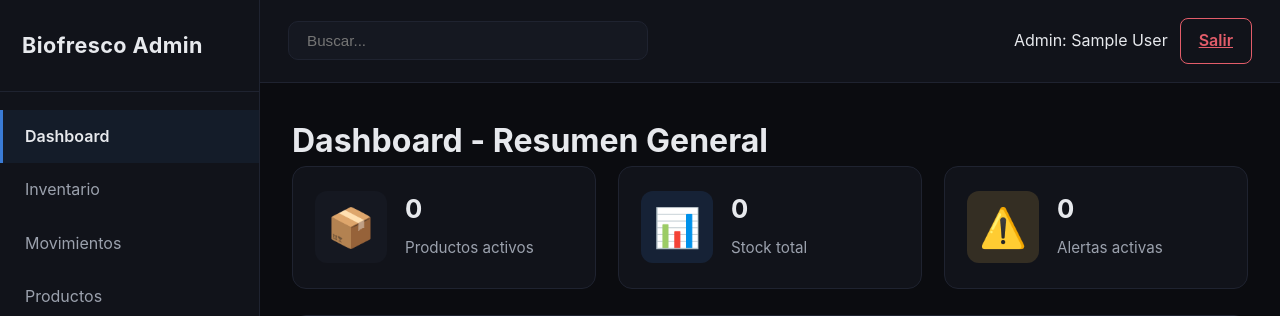
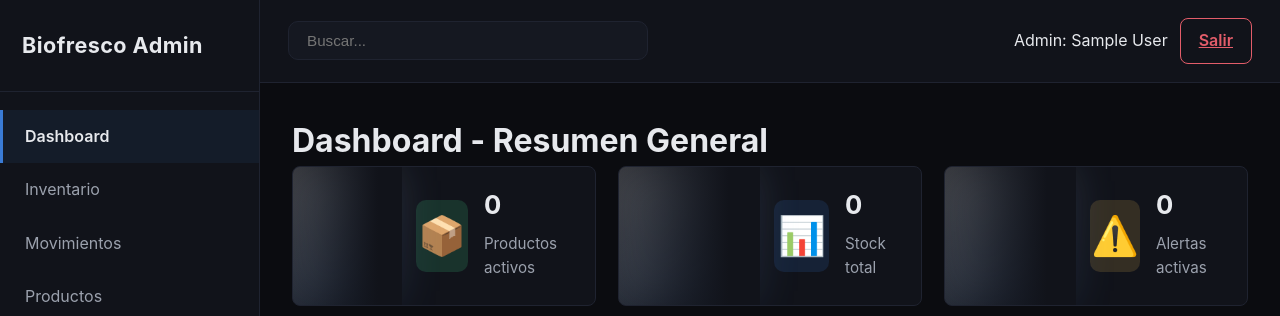
Before and after one commit to JagerBombAsme/BiofrescoDDR-AF, a Django app: page / in a window 1280 px wide. Shown: the top 316 px of the page. Run offline with Django 4.2, Linux system fonts and the light colour scheme; the visitor is signed in with stand-in values (Sample User, id 1); data comes from the database, SQL or seed files in the repository; data that the repository does not hold is empty.

Commit message:
Refinar distribucion de tarjetas

```diff
--- a/PaginaWeb/static/css/adminstyles.css
+++ b/PaginaWeb/static/css/adminstyles.css
@@ -225,18 +225,56 @@ body {
 
 .stat-card {
     background: var(--surface);
-    padding: 22px;
-    border-radius: 14px;
+    border-radius: 8px;
     border: 1px solid var(--border);
-    display: flex;
-    align-items: center;
-    gap: 18px;
+    display: grid;
+    grid-template-columns: 1fr 1fr;
+    align-items: stretch;
+    min-height: 140px;
+    overflow: hidden;
     transition: transform 0.2s ease, border-color 0.2s ease;
 }
 
 .stat-card:hover {
     transform: translateY(-4px);
     border-color: var(--accent);
+}
+
+.stat-card__media {
+    position: relative;
+    min-height: 120px;
+    --card-image: none;
+    background-image:
+        var(--card-image),
+        linear-gradient(135deg, rgba(255, 255, 255, 0.16), rgba(58, 123, 213, 0.12));
+    background-size: cover, 100% 100%;
+    background-repeat: no-repeat;
+    background-position: center;
+    isolation: isolate;
+}
+
+.stat-card__media::before {
+    content: "";
+    position: absolute;
+    inset: 0;
+    background: linear-gradient(120deg, rgba(255, 255, 255, 0.28), rgba(58, 123, 213, 0.18));
+    filter: blur(22px);
+    opacity: 0.7;
+    z-index: -1;
+}
+
+.stat-card__media::after {
+    content: "";
+    position: absolute;
+    inset: 0;
+    background: linear-gradient(to right, rgba(11, 12, 16, 0.15), var(--surface) 78%);
+}
+
+.stat-card__content {
+    display: flex;
+    align-items: center;
+    gap: 16px;
+    padding: 18px 18px 18px 14px;
 }
 
 .stat-icon {
@@ -246,13 +284,14 @@ body {
     display: flex;
     align-items: center;
     justify-content: center;
-    border-radius: 12px;
+    border-radius: 10px;
     background: var(--surface-alt);
 }
 
 .stat-card.blue .stat-icon { background: rgba(58, 123, 213, 0.15); }
 .stat-card.orange .stat-icon { background: rgba(208, 167, 78, 0.18); }
 .stat-card.red .stat-icon { background: rgba(227, 93, 106, 0.18); }
+.stat-card.green .stat-icon { background: rgba(63, 191, 127, 0.18); }
 
 .stat-info h3 {
     font-size: 1.6rem;
--- a/PaginaWeb/templates/dashboard.html
+++ b/PaginaWeb/templates/dashboard.html
@@ -8,26 +8,35 @@
 <!-- Stats Cards -->
 <div class="stats-grid">
     <div class="stat-card green">
+        <div class="stat-card__media" aria-hidden="true"></div>
+        <div class="stat-card__content">
             <div class="stat-icon">📦</div>
             <div class="stat-info">
                 <h3>{{ total_productos }}</h3>
                 <p>Productos activos</p>
             </div>
         </div>
+    </div>
 
     <div class="stat-card blue">
+        <div class="stat-card__media" aria-hidden="true"></div>
+        <div class="stat-card__content">
             <div class="stat-icon">📊</div>
             <div class="stat-info">
                 <h3>{{ total_stock|floatformat:0 }}</h3>
                 <p>Stock total</p>
             </div>
         </div>
+    </div>
 
     <div class="stat-card orange">
+        <div class="stat-card__media" aria-hidden="true"></div>
+        <div class="stat-card__content">
             <div class="stat-icon">⚠️</div>
             <div class="stat-info">
                 <h3>{{ alertas_activas }}</h3>
                 <p>Alertas activas</p>
+            </div>
         </div>
     </div>
 </div>
```
Also changed, not shown: PaginaWeb/templates/inventario.html (+12 -0 lines). Lines whose indentation alone changed are shown as unchanged.
